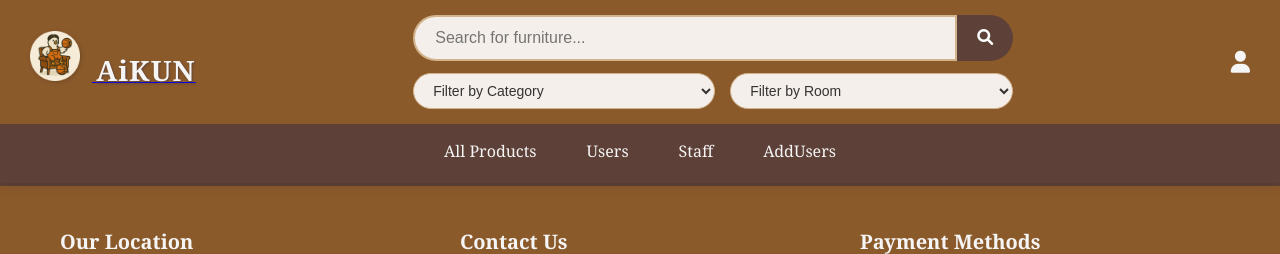
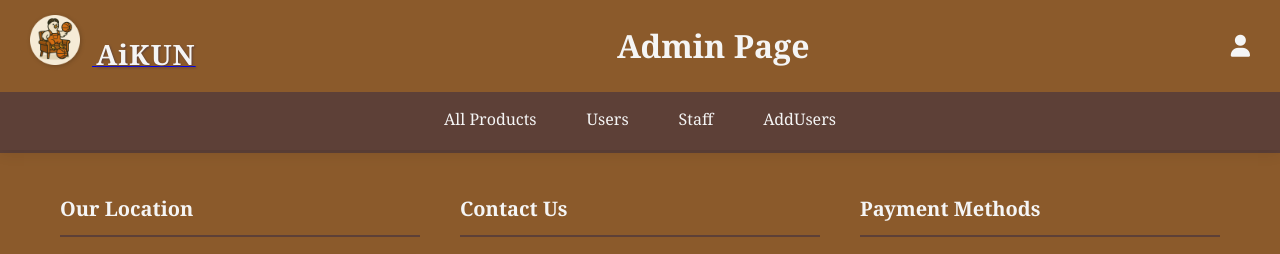
Before and after one commit to wx05820/WIS-ASG, a PHP site: page /admin/adminpage.php in a window 1280 px wide. Shown: the top 254 px of the page. Run offline with PHP 8.4, Linux system fonts and the light colour scheme.

Commit message:
modified:   Assignment/admin/adminpage.php

```diff
--- a/Assignment/admin/adminpage.php
+++ b/Assignment/admin/adminpage.php
@@ -12,39 +12,16 @@
         <div class="header-container">
             <!-- Logo and Company Name -->
             <div class="logo-section">
-                <a href="index.php">
+                <a href="../admin/adminpage.php">
                     <img src="../images/logo.png" alt="AiKUN Furniture Logo" class="logo">
                     <span class="company-name">AiKUN</span>
                 </a>
             </div>
 
-            <!-- Search Bar and Filters -->
-            <div class="search-section">
-                <form action="search.php" method="GET" class="search-form">
-                    <input type="text" name="query" placeholder="Search for furniture..." class="search-input">
-                    <button type="submit" class="search-button"><i class="fas fa-search"></i></button>
-                </form>
-                <div class="filter-options">
-                    <select name="category" class="filter-select">
-                        <option value="">Filter by Category</option>
-                        <option value="bed">Bed Frame</option>
-                        <option value="desk">Desktop</option>
-                        <option value="chair">Chair</option>
-                        <option value="table">Table</option>
-                        <option value="sofa">Sofa</option>
-                        <option value="cabinet">Cabinet</option>
-                    </select>
-                    <select name="room" class="filter-select">
-                        <option value="">Filter by Room</option>
-                        <option value="living">Living Room</option>
-                        <option value="bedroom">Bedroom</option>
-                        <option value="kitchen">Kitchen</option>
-                        <option value="dining">Dining Area</option>
-                        <option value="office">Home Office</option>
-                        <option value="outdoor">Outdoor</option>
-                    </select>
+                <!-- Page Header -->
+                <div class="page-header">
+                    <h1 style="text-align: center; margin: 0 auto;">Admin Page</h1>
                 </div>
-            </div>
 
             <!-- User Icons Section -->
             <div class="user-section">
@@ -60,11 +37,6 @@
                     <?php else: ?>
                         <a href="login.php" class="user-icon"><i class="fas fa-user"></i></a>
                     <?php endif; ?>
-
-
-
-
-
                 </div>
             </div>
         </div>
```
